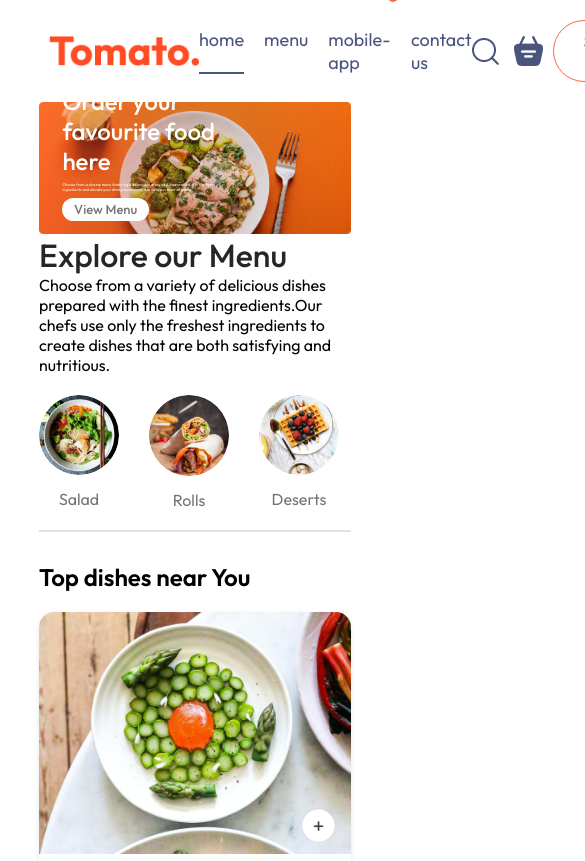
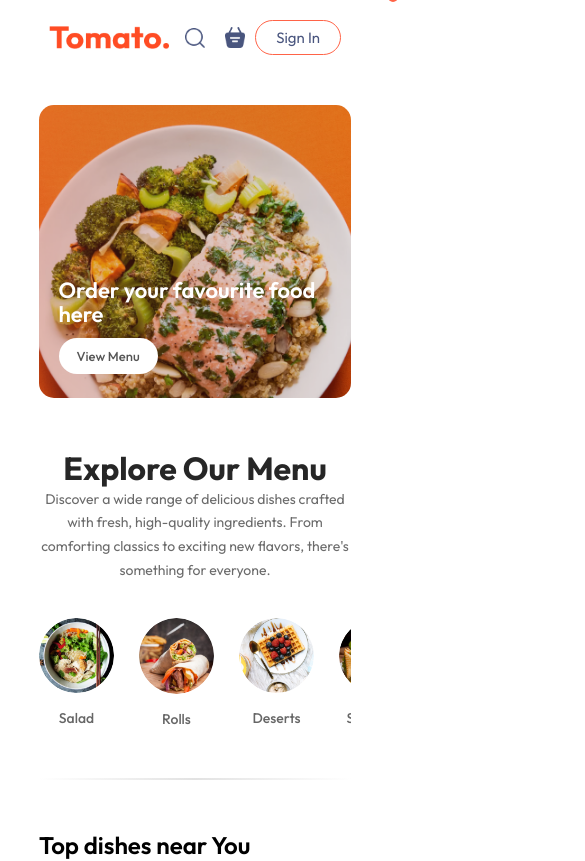
Before and after one commit to Meghna-Saini/Food-Delivery, a React (Vite) app in the folder frontend/: page / in a window 390 px wide. Shown: the top 861 px of the page, 585 px wide, since content can reach past the window. Built offline with nearby package versions, Linux system fonts and the light colour scheme.

Commit message:
Made the Footer section and also made my website responsive

```diff
--- a/frontend/src/App.jsx
+++ b/frontend/src/App.jsx
@@ -4,9 +4,10 @@ import { Route, Routes } from 'react-router-dom'
 import Home from './pages/home/home'
 import Cart from './pages/cart/cart'
 import PlaceOrder from './pages/placeOrder/placeOrder'
-
+import Footer from './components/Footer/Footer'
 const App = () => {
   return (
+    <>
     <div className='app'>
       <Navbar/>
       <Routes>
@@ -15,6 +16,8 @@ const App = () => {
         <Route path='/placeOrder' element={<PlaceOrder/>}/>
       </Routes>
     </div>
+    <Footer/>
+    </>
   )
 }
 
--- /dev/null
+++ b/frontend/src/components/AppDownload/AppDownload.css
@@ -0,0 +1,69 @@
+.app-download {
+  margin: 100px auto;
+  padding: 60px 30px;
+  text-align: center;
+  border-radius: 25px;
+  background: linear-gradient(
+    135deg,
+    rgba(255, 99, 71, 0.08),
+    rgba(255, 99, 71, 0.15)
+  );
+}
+
+.app-download h2 {
+  font-size: max(2.5vw, 32px);
+  font-weight: 700;
+  color: #262626;
+  margin-bottom: 15px;
+}
+
+.app-download p {
+  font-size: max(1.2vw, 16px);
+  color: #666;
+  line-height: 1.7;
+  max-width: 700px;
+  margin: 0 auto;
+}
+
+.app-download-platforms {
+  display: flex;
+  justify-content: center;
+  align-items: center;
+  gap: 25px;
+  margin-top: 40px;
+  flex-wrap: wrap;
+}
+
+.app-download-platforms img {
+  width: 180px;
+  max-width: 45vw;
+  cursor: pointer;
+  transition: all 0.3s ease;
+}
+
+.app-download-platforms img:hover {
+  transform: translateY(-5px) scale(1.05);
+}
+
+@media (max-width: 768px) {
+  .app-download {
+    margin-top: 70px;
+    padding: 40px 20px;
+  }
+
+  .app-download h2 {
+    font-size: 28px;
+  }
+
+  .app-download p {
+    font-size: 14px;
+  }
+
+  .app-download-platforms {
+    gap: 15px;
+  }
+
+  .app-download-platforms img {
+    width: 150px;
+  }
+}
--- /dev/null
+++ b/frontend/src/components/AppDownload/AppDownload.jsx
@@ -0,0 +1,33 @@
+import React from 'react'
+import './AppDownload.css'
+import { assets } from '../../assets/assets'
+
+const AppDownload = () => {
+  return (
+    <section className='app-download' id='app-download'>
+
+      <h2>Get the Foodiez App</h2>
+
+      <p className='app-download-text'>
+        Order your favorite meals anytime, anywhere.
+        Enjoy faster checkout, exclusive offers, real-time order tracking,
+        and seamless food delivery right to your doorstep.
+      </p>
+
+      <div className="app-download-platforms">
+        <img
+          src={assets.play_store}
+          alt="Download on Google Play"
+        />
+
+        <img
+          src={assets.app_store}
+          alt="Download on the App Store"
+        />
+      </div>
+
+    </section>
+  )
+}
+
+export default AppDownload
--- a/frontend/src/components/ExploreMenu/ExploreMenu.css
+++ b/frontend/src/components/ExploreMenu/ExploreMenu.css
@@ -1,48 +1,114 @@
-.explore-menu{
+.explore-menu {
+  display: flex;
   flex-direction: column;
-  gap: 20px;
+  gap: 25px;
+  padding: 20px 0;
 }
-.explore-menu h1{
+
+.explore-menu h1 {
   color: #262626;
-  font-weight: 500;
+  font-size: max(2vw, 32px);
+  font-weight: 700;
 }
-.explore-menu-text{
-  max-width: 60%;
-  color: #808080;
+
+.explore-menu-text {
+  max-width: 65%;
+  color: #6b6b6b;
+  line-height: 1.7;
+  font-size: 16px;
 }
-.explore-menu-list{
+
+.explore-menu-list {
   display: flex;
-  justify-content: space-between;
   align-items: center;
   gap: 30px;
-  text-align: center;
-  margin: 20px 0;
-  overflow-x: scroll;
+  overflow-x: auto;
+  scroll-behavior: smooth;
+  padding: 10px 0;
 }
-.explore-menu-list::-webkit-scrollbar{
+
+.explore-menu-list::-webkit-scrollbar {
   display: none;
 }
-.explore-menu-list-item img{
+
+.explore-menu-list-item {
+  text-align: center;
+  cursor: pointer;
+  transition: transform 0.3s ease;
+}
+
+.explore-menu-list-item:hover {
+  transform: translateY(-5px);
+}
+
+.explore-menu-list-item img {
   width: 7.5vw;
-  min-width: 80px;
-  cursor: pointer;
+  min-width: 85px;
   border-radius: 50%;
-  transition: 0.3s;
+  transition: all 0.3s ease;
+}
 
+.explore-menu-list-item img:hover {
+  transform: scale(1.08);
 }
-.explore-menu-list-item p{
-  margin-top: 10px;
-  color: #747474;
-  font-size: max(1.4vw, 16px);
-  cursor: pointer;
+
+.explore-menu-list-item p {
+  margin-top: 12px;
+  color: #666;
+  font-size: max(1.2vw, 15px);
+  font-weight: 500;
+  transition: color 0.3s ease;
 }
-.explore-menu hr{
-  margin: 10px 0;
+
+.explore-menu-list-item:hover p {
+  color: tomato;
+}
+
+.explore-menu-list-item .active {
+  border: 4px solid tomato;
+  padding: 3px;
+  box-shadow: 0 4px 15px rgba(255, 99, 71, 0.3);
+}
+
+.explore-menu hr {
+  margin-top: 15px;
   height: 2px;
-  background-color: #e2e2e2;
+  background: linear-gradient(
+    to right,
+    transparent,
+    #e2e2e2,
+    transparent
+  );
   border: none;
 }
-.explore-menu-list-item .active{
-  border: 4px solid tomato;
-  padding: 2px;
+
+/* Tablet */
+@media (max-width: 900px) {
+  .explore-menu-text {
+    max-width: 100%;
+  }
+
+  .explore-menu-list {
+    gap: 25px;
+  }
 }
+
+/* Mobile */
+@media (max-width: 768px) {
+  .explore-menu h1 {
+    text-align: center;
+  }
+
+  .explore-menu-text {
+    text-align: center;
+    font-size: 14px;
+  }
+
+  .explore-menu-list-item img {
+    min-width: 75px;
+  }
+
+  .explore-menu-list-item p {
+    font-size: 14px;
+  }
+}
--- a/frontend/src/components/ExploreMenu/ExploreMenu.jsx
+++ b/frontend/src/components/ExploreMenu/ExploreMenu.jsx
@@ -1,25 +1,56 @@
 import React from 'react'
 import './ExploreMenu.css'
-import {menu_list} from '../../assets/assets'
-const ExploreMenu = ({category, setCategory}) => {
+import { menu_list } from '../../assets/assets'
+
+const ExploreMenu = ({ category, setCategory }) => {
+
+  const handleCategoryClick = (menuName) => {
+    setCategory(prev => prev === menuName ? "All" : menuName)
+  }
+
   return (
-    <div className='explore-menu' id='explore-menu'>
-      <h1>Explore our Menu</h1>
-      <p className='explore-menu-test'>Choose from a variety of delicious dishes prepared with the finest ingredients.Our chefs use only the freshest ingredients to create dishes that are both satisfying and nutritious.</p>
+    <section className='explore-menu' id='explore-menu'>
+
+      <div className="explore-menu-header">
+        <h1>Explore Our Menu</h1>
+
+        <p className='explore-menu-text'>
+          Discover a wide range of delicious dishes crafted with fresh,
+          high-quality ingredients. From comforting classics to exciting
+          new flavors, there's something for everyone.
+        </p>
+
+        {category !== "All" && (
+          <div className="selected-category">
+            Showing: <span>{category}</span>
+          </div>
+        )}
+      </div>
+
       <div className="explore-menu-list">
-        {menu_list.map((item, index) => {
-          return (
-            <div onClick={() => setCategory(prev => prev === item.menu_name ? "All" : item.menu_name)}  key={index} className="explore-menu-list-item">
-              <img className={category === item.menu_name ? "active" : ""} src={item.menu_image} alt={item.name} />
 
-              <p>{item.menu_name}</p>
+        {menu_list.map((item, index) => (
+          <div
+            key={index}
+            className={`explore-menu-list-item ${
+              category === item.menu_name ? "selected" : ""
+            }`}
+            onClick={() => handleCategoryClick(item.menu_name)}
+          >
+            <img
+              src={item.menu_image}
+              alt={item.menu_name}
+              className={category === item.menu_name ? "active" : ""}
+            />
 
-            </div>
-          )
-        })}
+            <p>{item.menu_name}</p>
+          </div>
+        ))}
+
       </div>
+
       <hr />
-    </div>
+    </section>
   )
 }
 
--- a/frontend/src/components/FoodDisplay/FoodDisplay.jsx
+++ b/frontend/src/components/FoodDisplay/FoodDisplay.jsx
@@ -12,8 +12,10 @@ const FoodDisplay = ({category}) => {
       <h2>Top dishes near You</h2>
       <div className="food-display-list">
         {food_list.map((item, index) => {
+          if(category === 'All' || category === item.category) {
+               return <FoodItem key={index} id={item._id} name={item.name} price={item.price} description={item.description} image={item.image}/>
+          }
 
-          return <FoodItem key={index} id={item._id} name={item.name} price={item.price} description={item.description} image={item.image}/>
 
         })}
       </div>
--- /dev/null
+++ b/frontend/src/components/Footer/Footer.css
@@ -0,0 +1,125 @@
+.footer {
+  background: #1f1f1f;
+  color: #d9d9d9;
+  display: flex;
+  flex-direction: column;
+  align-items: center;
+  padding: 70px 8vw 25px;
+  margin-top: 100px;
+  gap: 30px;
+  box-shadow: 0 -4px 20px rgba(0, 0, 0, 0.2);
+}
+
+.footer-content {
+  width: 100%;
+  display: grid;
+  grid-template-columns: 2fr 1fr 1fr;
+  gap: 60px;
+}
+
+.footer-content-left,
+.footer-content-center,
+.footer-content-right {
+  display: flex;
+  flex-direction: column;
+  align-items: flex-start;
+  gap: 15px;
+}
+
+.footer-content-left img {
+  width: 150px;
+}
+
+.footer-content-left p {
+  line-height: 1.8;
+  color: #bdbdbd;
+}
+
+.footer-content-center h2,
+.footer-content-right h2 {
+  color: tomato;
+  font-size: 22px;
+  margin-bottom: 10px;
+}
+
+.footer-content-center ul,
+.footer-content-right ul {
+  padding: 0;
+}
+
+.footer-content-center li,
+.footer-content-right li {
+  list-style: none;
+  margin-bottom: 12px;
+  cursor: pointer;
+  transition: all 0.3s ease;
+}
+
+.footer-content-center li:hover,
+.footer-content-right li:hover {
+  color: tomato;
+  transform: translateX(5px);
+}
+
+.footer-social-icons {
+  display: flex;
+  gap: 15px;
+}
+
+.footer-social-icons img {
+  width: 40px;
+  cursor: pointer;
+  transition: transform 0.3s ease;
+}
+
+.footer-social-icons img:hover {
+  transform: scale(1.15);
+}
+
+.footer hr {
+  width: 100%;
+  border: none;
+  height: 1px;
+  background: #555;
+}
+
+.footer-copyright {
+  text-align: center;
+  color: #999;
+  font-size: 14px;
+}
+
+/* Responsive Design */
+
+@media (max-width: 900px) {
+  .footer-content {
+    gap: 40px;
+  }
+}
+
+@media (max-width: 768px) {
+  .footer {
+    padding: 50px 6vw 20px;
+  }
+
+  .footer-content {
+    grid-template-columns: 1fr;
+    text-align: center;
+    gap: 35px;
+  }
+
+  .footer-content-left,
+  .footer-content-center,
+  .footer-content-right {
+    align-items: center;
+  }
+
+  .footer-social-icons {
+    justify-content: center;
+  }
+
+  .footer-content-center li:hover,
+  .footer-content-right li:hover {
+    transform: none;
+  }
+}
--- /dev/null
+++ b/frontend/src/components/Footer/Footer.jsx
@@ -0,0 +1,62 @@
+import React from 'react'
+import './Footer.css'
+import { assets } from '../../assets/assets'
+
+const Footer = () => {
+  return (
+    <footer className='footer' id='footer'>
+      <div className="footer-content">
+
+        {/* Left Section */}
+        <div className="footer-content-left">
+          <img src={assets.logo} alt="Food Delivery Logo" />
+
+          <p>
+            Bringing your favorite meals right to your doorstep.
+            Fast delivery, fresh food, and an amazing dining experience
+            from the best restaurants in your city.
+          </p>
+
+          <div className="footer-social-icons">
+            <img src={assets.facebook_icon} alt="Facebook" />
+            <img src={assets.twitter_icon} alt="Twitter" />
+            <img src={assets.linkedin_icon} alt="LinkedIn" />
+          </div>
+        </div>
+
+        {/* Center Section */}
+        <div className="footer-content-center">
+          <h2>Quick Links</h2>
+          <ul>
+            <li>Home</li>
+            <li>Menu</li>
+            <li>About Us</li>
+            <li>Contact Us</li>
+            <li>Privacy Policy</li>
+            <li>Terms & Conditions</li>
+          </ul>
+        </div>
+
+        {/* Right Section */}
+        <div className="footer-content-right">
+          <h2>Contact Us</h2>
+          <ul>
+            <li>📍 Haryana, India</li>
+            <li>📞 +91 98765 43210</li>
+            <li>✉ support@fooddelivery.com</li>
+            <li>🕒 Open: 9:00 AM - 11:00 PM</li>
+          </ul>
+        </div>
+
+      </div>
+
+      <hr />
+
+      <p className="footer-copyright">
+        © {new Date().getFullYear()} Food Delivery. All Rights Reserved.
+      </p>
+    </footer>
+  )
+}
+
+export default Footer
--- a/frontend/src/components/Header/header.css
+++ b/frontend/src/components/Header/header.css
@@ -1,36 +1,120 @@
-.header{
+.header {
   height: 34vw;
-  margin : 30 px auto ;
-  background: url('/header_img.png') no-repeat;
+  margin: 30px auto;
+  background: url('/header_img.png') no-repeat center;
   background-size: contain;
   position: relative;
 }
-.header-contents{
+
+.header-contents {
   position: absolute;
   left: 6vw;
+  bottom: 10%;
   display: flex;
+  flex-direction: column;
+  align-items: flex-start;
   gap: 1.5vw;
-  flex-direction: column;
-  align-items: start;
   max-width: 50%;
-  bottom: 10%;
   animation: fadeIn 3s;
 }
-.header-contents h2{
+
+.header-contents h2 {
+  color: white;
+  font-weight: 600;
+  font-size: max(4.5vw, 24px);
+  line-height: 1.1;
+}
+
+.header-contents p {
+  color: white;
+  font-size: max(1vw, 14px);
+  line-height: 1.6;
+}
+
+.header-contents button {
+  border: none;
+  color: #555;
+  background: white;
   font-weight: 500;
-  font-size: max(4.5vw, 24px);
-  color: white;
-}
-.header-contents p{
-  font-size: 1vw;
-  color: white;
-}
-.header-contents button{
-  background-color:white;
-  color:#747474;
-  border: none;
-  font-size: max(1vw, 13px);
   padding: 1vw 3vw;
   border-radius: 50px;
-  font-weight: 500;
+  cursor: pointer;
+  font-size: max(1vw, 13px);
+  transition: all 0.3s ease;
 }
+
+.header-contents button:hover {
+  transform: scale(1.05);
+}
+
+/* Tablet */
+
+@media (max-width: 1050px) {
+  .header {
+    height: 38vw;
+  }
+
+  .header-contents {
+    max-width: 55%;
+  }
+
+  .header-contents p {
+    font-size: 14px;
+  }
+}
+
+/* Mobile */
+
+@media (max-width: 768px) {
+  .header {
+    height: 60vw;
+    background-size: cover;
+    border-radius: 15px;
+  }
+
+  .header-contents {
+    max-width: 75%;
+    left: 5vw;
+    bottom: 8%;
+    gap: 12px;
+  }
+
+  .header-contents h2 {
+    font-size: 30px;
+  }
+
+  .header-contents p {
+    font-size: 13px;
+    line-height: 1.5;
+  }
+
+  .header-contents button {
+    padding: 10px 22px;
+    font-size: 14px;
+  }
+}
+
+/* Small Mobile */
+
+@media (max-width: 480px) {
+  .header {
+    height: 75vw;
+  }
+
+  .header-contents {
+    max-width: 85%;
+  }
+
+  .header-contents h2 {
+    font-size: 22px;
+  }
+
+  .header-contents p {
+    display: none; /* optional for cleaner mobile view */
+  }
+
+  .header-contents button {
+    padding: 10px 18px;
+    font-size: 13px;
+  }
+}
--- a/frontend/src/components/Navbar/Navbar.css
+++ b/frontend/src/components/Navbar/Navbar.css
@@ -58,3 +58,49 @@
   background: tomato;
   border-radius: 5px;
 }
+@media (max-width: 1050px){
+  .navbar .logo{
+    width:140px;
+  }
+  .navbar-menu{
+    font-size: 17px;
+    gap: 20px;
+  }
+  .navbar-right{
+    gap: 30px;
+  }
+  .navbar-right img{
+    width: 22px;
+  }
+  .navbar-right button{
+    padding: 8px 25px;
+
+  }
+}
+@media (max-width: 900px){
+  .navbar .logo{
+    width:120px;
+  }
+  .navbar-menu{
+    font-size: 16px;
+    gap: 15px;
+  }
+  .navbar-right{
+    gap: 20px;
+  }
+  .navbar-right img{
+    width: 20px;
+  }
+  .navbar-right button{
+    padding: 7px 20px;
+    font-size: 15px;
+
+  }
+}
+@media (max-width: 750px){
+
+  .navbar-menu{
+   display: none;
+  }
+
+}
--- a/frontend/src/context/StoreContext.jsx
+++ b/frontend/src/context/StoreContext.jsx
@@ -6,7 +6,7 @@ export const StoreContext  = createContext(null)
 
 const StoreContextProvider = (props) => {
 
-const [cartItems, setCartItems] = useState({food_list});
+const [cartItems, setCartItems] = useState({});
 
 const addToCart = (itemId) => {
         if(!cartItems[itemId]){
--- a/frontend/src/pages/home/home.jsx
+++ b/frontend/src/pages/home/home.jsx
@@ -3,6 +3,7 @@ import FoodDisplay from '../../components/FoodDisplay/FoodDisplay'
 import Header from '../../components/Header/Header'
 import ExploreMenu from '../../components/ExploreMenu/ExploreMenu'
 import './home.css'
+import AppDownload from '../../components/AppDownload/AppDownload'
 const Home = () => {
 
   const [category, setCategory] =  useState("All");
@@ -12,6 +13,7 @@ const Home = () => {
       <Header/>
       <ExploreMenu category={category} setCategory={setCategory}/>
       <FoodDisplay category={category}/>
+      <AppDownload/>
     </div>
   )
 }
```
